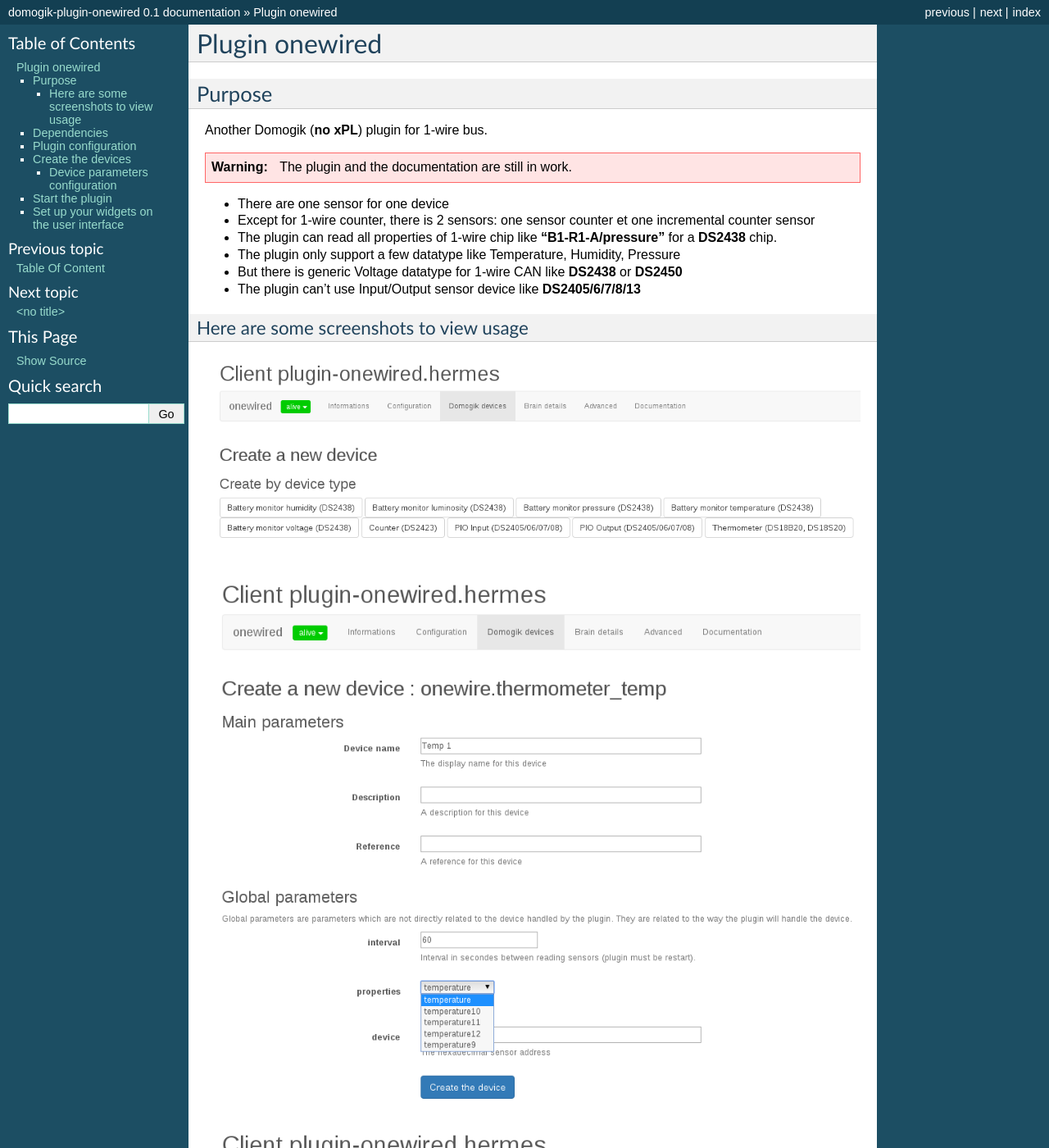
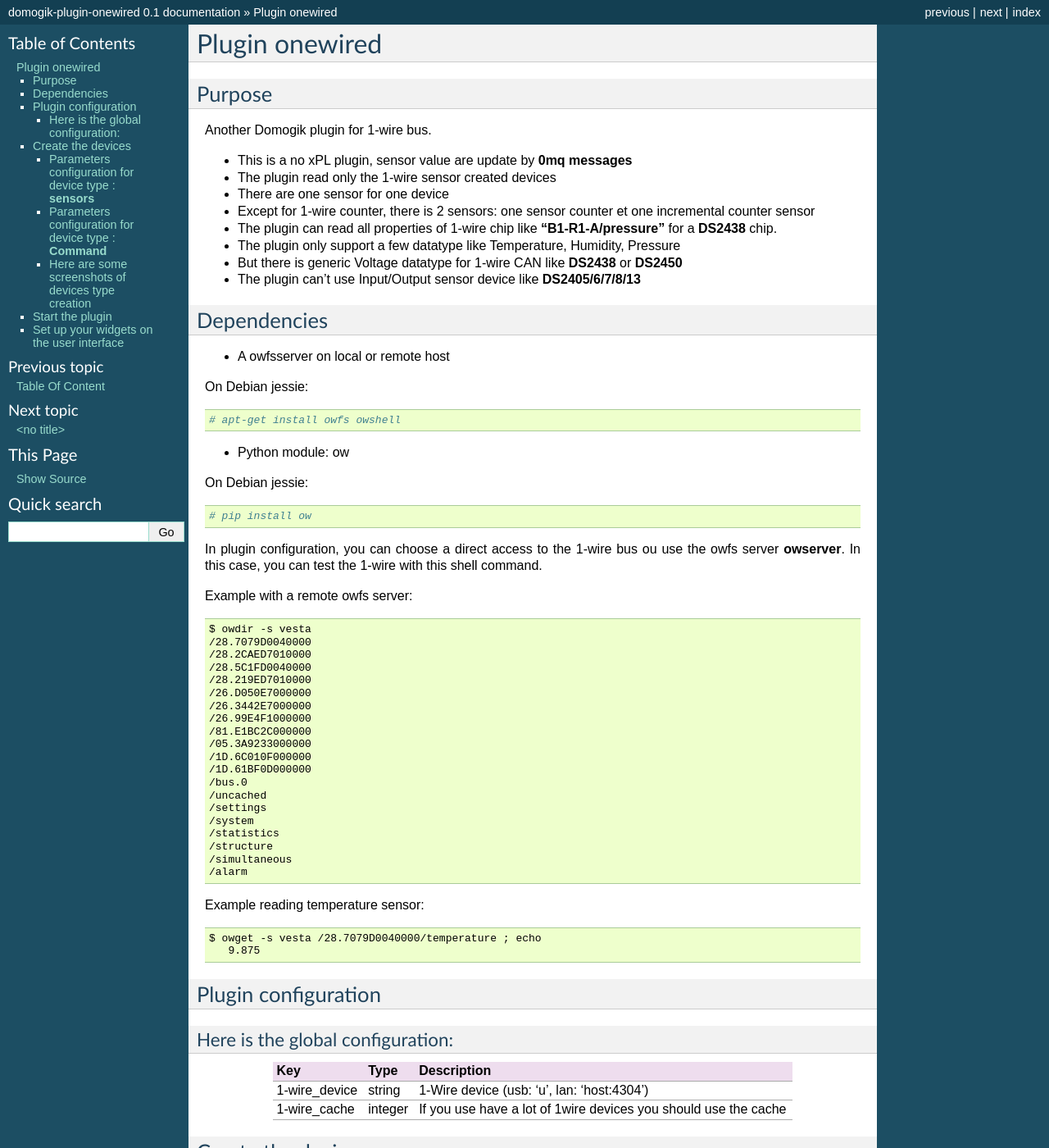
Before and after one commit to vdomos/domogik-plugin-onewired, a Sphinx documentation site: the page built from docs/onewired.txt, in a window 1280 px wide and 1400 px high. Shown: the whole window at 82% size. Built offline with Sphinx 7.4.7, drawn with Linux system fonts in a browser that asks for light colours; some of the changed text lies outside the part shown.

Commit message:
Update documentation

```diff
--- a/docs/onewired.txt
+++ b/docs/onewired.txt
@@ -1,4 +1,3 @@
-=======
 .. _index:
 
 ===================
@@ -8,12 +7,8 @@
 Purpose
 =======
 
-Another Domogik (**no xPL**) plugin for 1-wire bus.
+Another Domogik plugin for 1-wire bus.
 
-.. warning::
-	The plugin and the documentation are still in work.
-
-=======
 * This is a no xPL plugin, sensor value are update by **0mq messages**
 * The plugin read only the 1-wire sensor created devices
 * There are one sensor for one device
@@ -25,14 +20,118 @@
 
 
 
+Dependencies
+============
 
-Here are some screenshots to view usage
----------------------------------------
+* A owfsserver on local or remote host
 
+On Debian jessie::
+
+	# apt-get install owfs owshell
+
+* Python module: ow
+
+
+On Debian jessie::
+
+	# pip install ow
+
+
+In plugin configuration, you can choose a direct access to the 1-wire bus ou use the owfs server **owserver**.
+In this case, you can test the 1-wire with this shell command.
+
+Example with a remote owfs server::
+
+    $ owdir -s vesta
+    /28.7079D0040000
+    /28.2CAED7010000
+    /28.5C1FD0040000
+    /28.219ED7010000
+    /26.D050E7000000
+    /26.3442E7000000
+    /26.99E4F1000000
+    /81.E1BC2C000000
+    /05.3A9233000000
+    /1D.6C010F000000
+    /1D.61BF0D000000
+    /bus.0
+    /uncached
+    /settings
+    /system
+    /statistics
+    /structure
+    /simultaneous
+    /alarm
+
+
+Example reading temperature sensor::
+
+    $ owget -s vesta /28.7079D0040000/temperature ; echo
+       9.875
+
+
+Plugin configuration
+====================
+
+Here is the global configuration:
+---------------------------------
+
+===================== =========================== ======================================================================
+Key                   Type                        Description
+===================== =========================== ======================================================================
+1-wire_device         string                      1-Wire device (usb: 'u', lan: 'host:4304')
+--------------------- --------------------------- ----------------------------------------------------------------------
+1-wire_cache          integer                     If you use have a lot of 1wire devices you should use the cache
+===================== =========================== ======================================================================
+
+
+
+Create the devices
+==================
+
+Device's type available:
 
 .. image:: Domogik_Plugin_Onewired_1.png
 
-.. image:: Domogik_Plugin_Onewired_2.png
+
+
+Parameters configuration for device type : **sensors**
+------------------------------------------------------
+
+
+===================== =========================== ======================================================================
+Key                   Type                        Description
+===================== =========================== ======================================================================
+device                string                      The hexadecimal 1-wire sensor address (example: 28.2CAED7010000)
+--------------------- --------------------------- ----------------------------------------------------------------------
+interval              number                      The time in seconds between two sensor's reading
+--------------------- --------------------------- ----------------------------------------------------------------------
+properties            choice                      Select the 1-wire propertie in the list (example: temperature for a DS18B20 sensor)
+===================== =========================== ======================================================================
+
+
+
+
+Parameters configuration for device type : **Command**
+------------------------------------------------------
+
+This device is for output IO chips like DS2405, DS2406/7, DS2408.
+
+You need to configure this parameter :
+
+===================== =========================== ======================================================================
+Key                   Type                        Description
+===================== =========================== ======================================================================
+device                string                      The hexadecimal 1-wire sensor address (example: 28.2CAED7010000)
+--------------------- --------------------------- ----------------------------------------------------------------------
+properties            choice                      Select the 1-wire propertie in the list (example: PIO for a DS2405 sensor)
+===================== =========================== ======================================================================
+
+
+
+Here are some screenshots of devices type creation
+--------------------------------------------------
+
 
 .. image:: Domogik_Plugin_Onewired_3.png
 
@@ -42,39 +141,13 @@
 
 
 
-
-
-Dependencies
-============
-
-Plugin configuration
-====================
-
-Create the devices
-==================
-
-Device parameters configuration
--------------------------------
-
-X parameters are needed for a domogik device creation ...
-
-
-===================== =========================== ======================================================================
-Key                   Type                        Description
-===================== =========================== ======================================================================
-key1                  datatype                    ...
---------------------- --------------------------- ----------------------------------------------------------------------
-key2                  datatype                    ...
-===================== =========================== ======================================================================
-
-
 Start the plugin
 ================
 
 You can now start the plugin (start button) and use the created devices.
 
+
 Set up your widgets on the user interface
 =========================================
 
 You can now place the widgets of your devices features on the user interface.
->>>>>>> 0.1
```
Also changed, not shown: README.md (+1 -1 lines), docs/Domogik_Plugin_Onewired_1.png, docs/Domogik_Plugin_Onewired_2.png (deleted), docs/Domogik_Plugin_Onewired_3.png, docs/Domogik_Plugin_Onewired_4.png, docs/Domogik_Plugin_Onewired_5.png.
